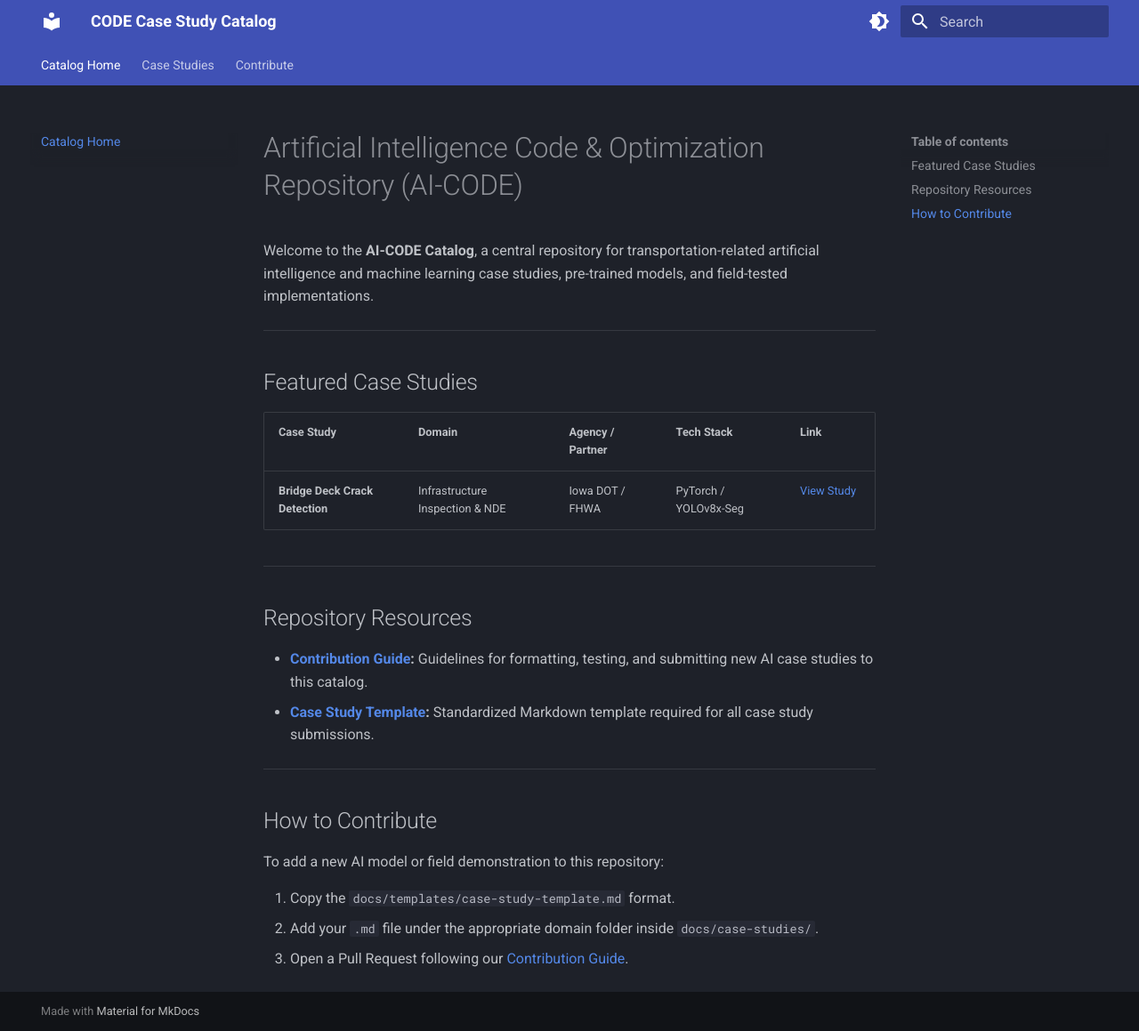
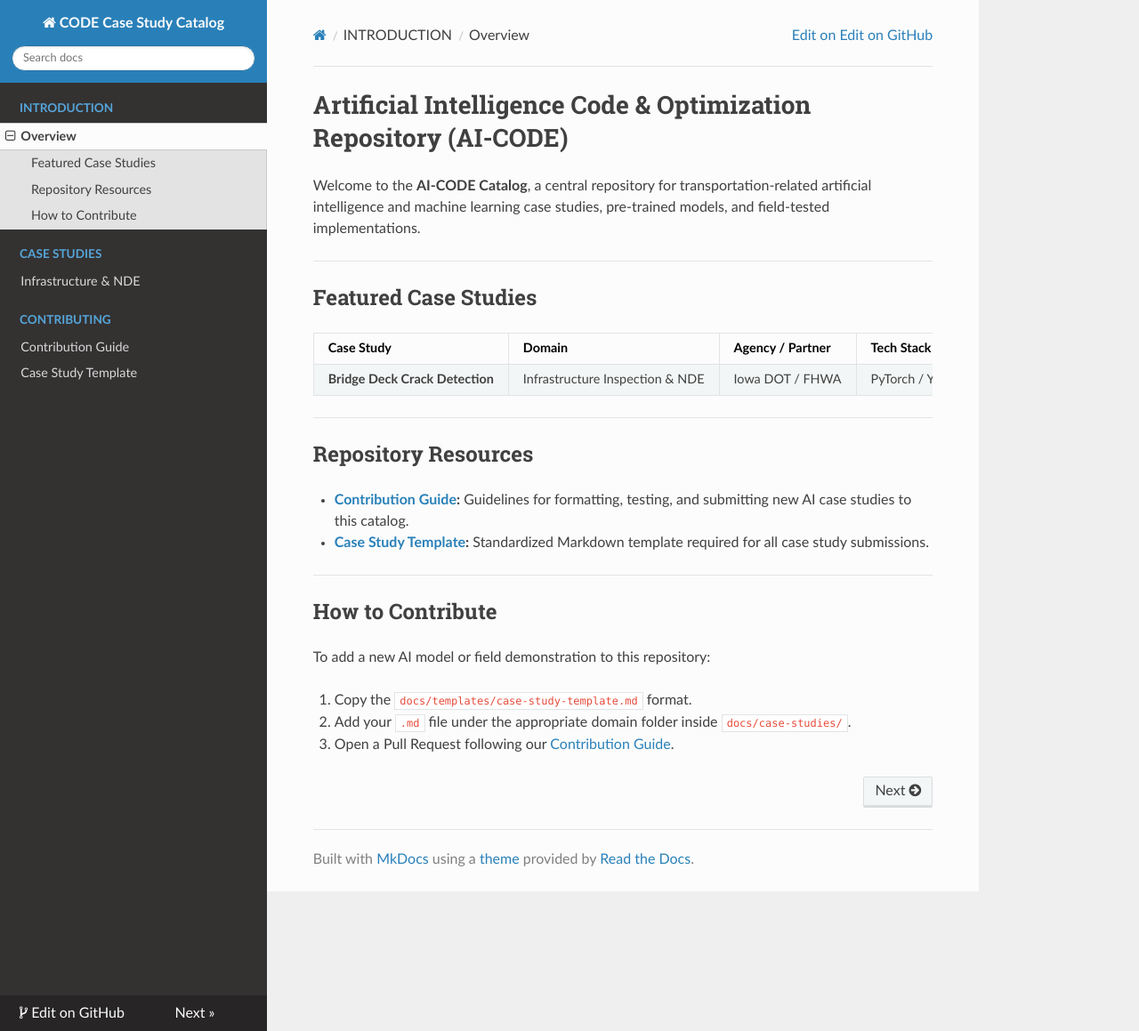
Before and after one commit to TFHRC-AI-CODE/AI-CODE, an MkDocs documentation site: the page built from docs/index.md, in a window 1280 px wide and 1159 px high. Shown: the whole window at 89% size. Built offline with MkDocs 1.6.1, drawn with Linux system fonts in a browser that asks for light colours; nearby versions of some CDN libraries.

Commit message:
Update mkdocs.yml

```diff
--- a/mkdocs.yml
+++ b/mkdocs.yml
@@ -1,35 +1,17 @@
 site_name: CODE Case Study Catalog
-site_description: Open Development Environment for AI in Highway Transportation
 site_url: https://tfhrc-ai-code.github.io/AI-CODE/
+repo_url: https://github.com/TFHRC-AI-CODE/AI-CODE
+repo_name: Edit on GitHub
 
 theme:
-  name: material
-  palette:
-    - scheme: slate
-      primary: indigo
-      accent: cyan
-      toggle:
-        icon: material/brightness-4
-        name: Switch to light mode
-    - scheme: default
-      primary: indigo
-      accent: cyan
-      toggle:
-        icon: material/brightness-7
-        name: Switch to dark mode
-  features:
-    - navigation.tabs
-    - navigation.sections
-    - navigation.top
-    - search.suggest
-    - search.highlight
-    - content.code.copy
+  name: readthedocs
+  highlightjs: true
 
 nav:
-  - Catalog Home: index.md
-  - Case Studies:
-      - Infrastructure & NDE:
-          - Bridge Deck Crack Detection: case-studies/infrastructure/bridge-deck-nde.md
-  - Contribute:
+  - INTRODUCTION:
+      - Overview: index.md
+  - CASE STUDIES:
+      - Infrastructure & NDE: case-studies/infrastructure/bridge-deck-nde.md
+  - CONTRIBUTING:
       - Contribution Guide: contribution-guide.md
       - Case Study Template: templates/case-study-template.md
```
